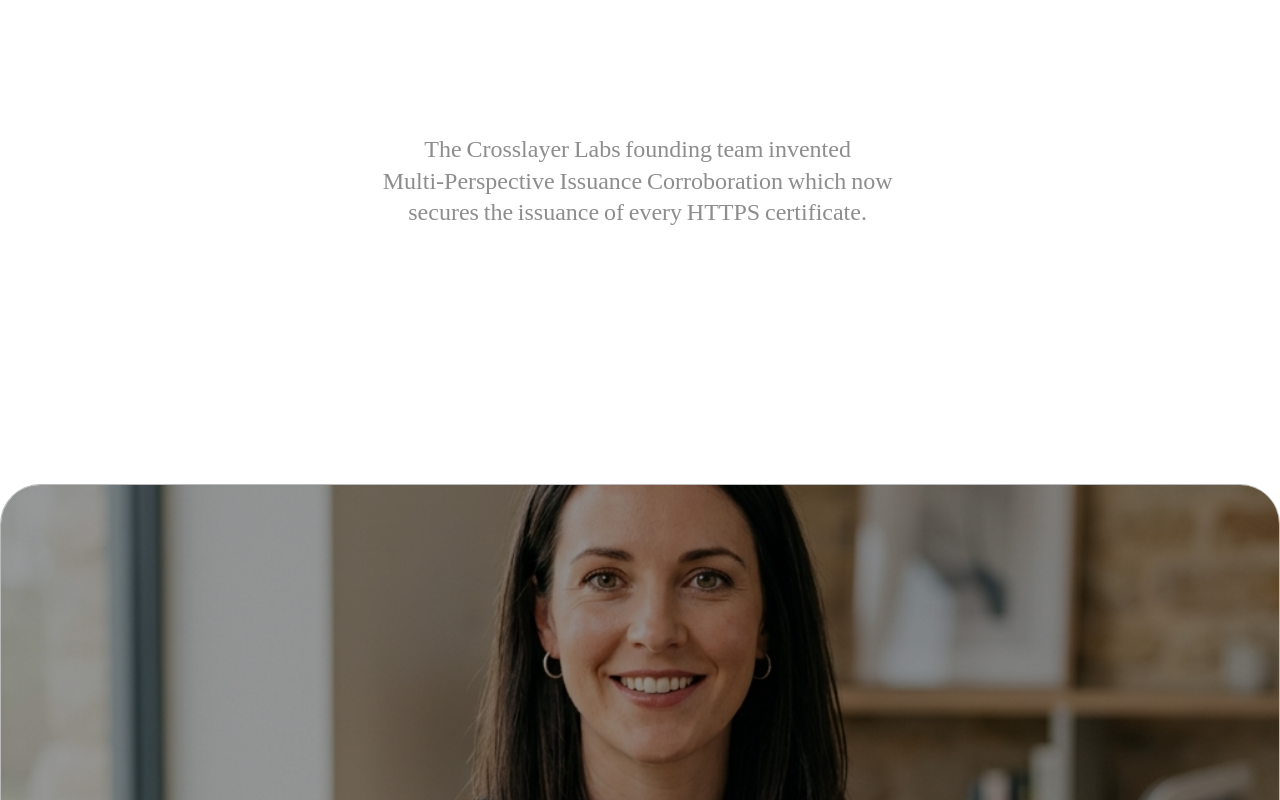
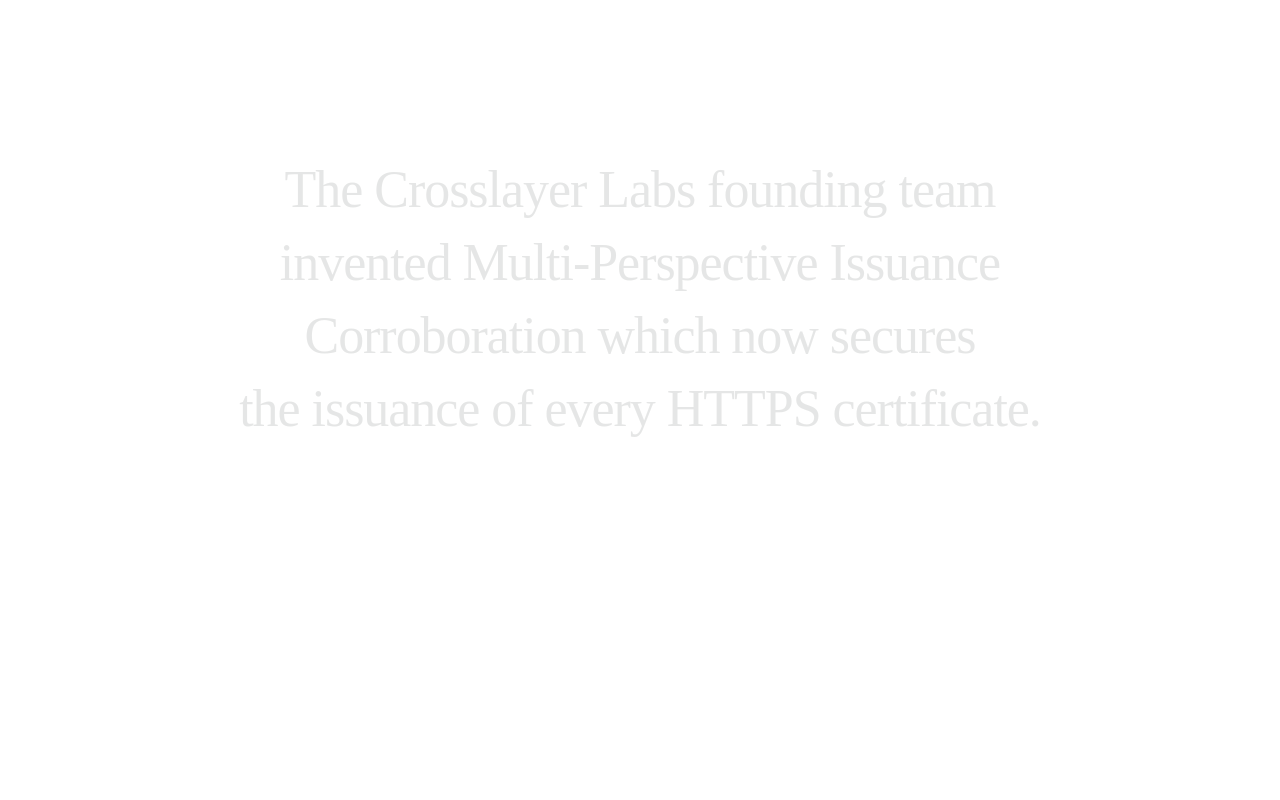
Before and after one commit to Ux-Geek/Crosslayer-Labs, a Next.js app: page / in a window 1280 px wide. Shown: the part 1540-2340 px from the top of the page. Built offline with nearby package versions, Linux system fonts and the light colour scheme; a web font is replaced by a local one.

Commit message:
feat: update WhyUs section with scroll-triggered line-by-line reveal animation and typography changes

```diff
--- a/src/components/WhyUs.tsx
+++ b/src/components/WhyUs.tsx
@@ -30,28 +30,43 @@
   },
 ];
 
+const proseLines = [
+  "The Crosslayer Labs founding team",
+  "invented Multi-Perspective Issuance",
+  "Corroboration which now secures",
+  "the issuance of every HTTPS certificate."
+];
+
 export default function WhyUs() {
   const containerRef = useRef<HTMLDivElement>(null);
-  const textRef = useRef<HTMLHeadingElement>(null);
+  const linesRef = useRef<(HTMLSpanElement | null)[]>([]);
 
   useEffect(() => {
-    if (!textRef.current) return;
+    if (!containerRef.current) return;
 
-    const words = textRef.current.querySelectorAll(".word");
-    gsap.fromTo(words,
-      { opacity: 0, y: 15 },
-      {
-        opacity: 1,
-        y: 0,
-        duration: 0.8,
-        stagger: 0.04,
-        ease: "power2.out",
-        scrollTrigger: {
-          trigger: textRef.current,
-          start: "top 90%",
-        }
+    const tl = gsap.timeline({
+      scrollTrigger: {
+        trigger: containerRef.current,
+        start: "top 30%",
+        end: "+=600",
+        scrub: 1,
+        pin: true,
       }
-    );
+    });
+
+    linesRef.current.forEach((line) => {
+      if (line) {
+        tl.fromTo(line,
+          { opacity: 0.1, y: 20 },
+          {
+            opacity: 1,
+            y: 0,
+            duration: 1,
+            ease: "power2.out"
+          }
+        );
+      }
+    });
   }, []);
 
   return (
@@ -110,15 +125,18 @@
         ))}
       </div>
 
-      {/* Founders Invention Section — SF Pro Display 24px, #8E8D8D, width 538px */}
-      <div ref={containerRef} className="mt-[200px] mb-[80px] flex flex-col items-center justify-center text-center">
+      {/* Founders Invention Section — Gowun Batang, 4 lines, 1.4 leading */}
+      <div ref={containerRef} className="mt-[200px] mb-[120px] flex flex-col items-center justify-center text-center">
         <h2
-          ref={textRef}
-          className="font-display text-[24px] font-medium leading-[130%] text-[#8E8D8D] max-w-[538px]"
+          className="font-display text-[42px] leading-[1.4] tracking-[-0.02em] text-[#101915] md:text-[52px] max-w-5xl"
         >
-          {"The Crosslayer Labs founding team invented Multi-Perspective Issuance Corroboration which now secures the issuance of every HTTPS certificate.".split(" ").map((word, i) => (
-            <span key={i} className="word inline-block mr-[0.2em] opacity-0">
-              {word}
+          {proseLines.map((line, idx) => (
+            <span
+              key={idx}
+              ref={el => { linesRef.current[idx] = el; }}
+              className="block opacity-0"
+            >
+              {line}
             </span>
           ))}
         </h2>
```
